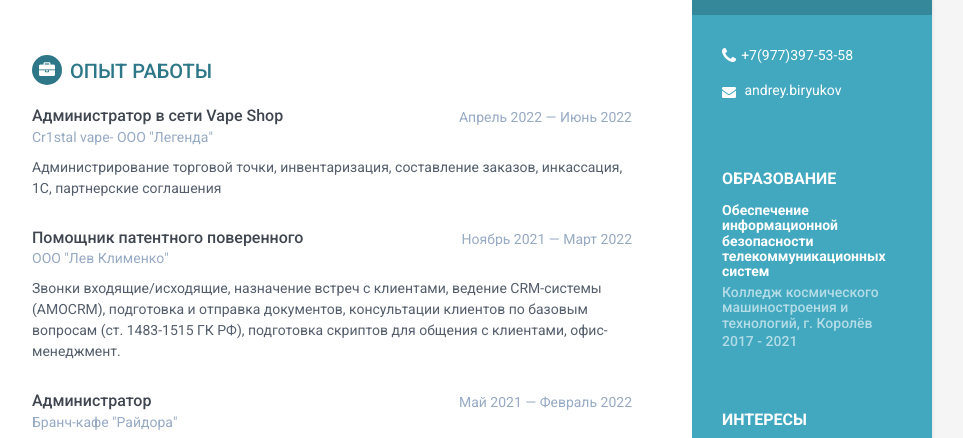
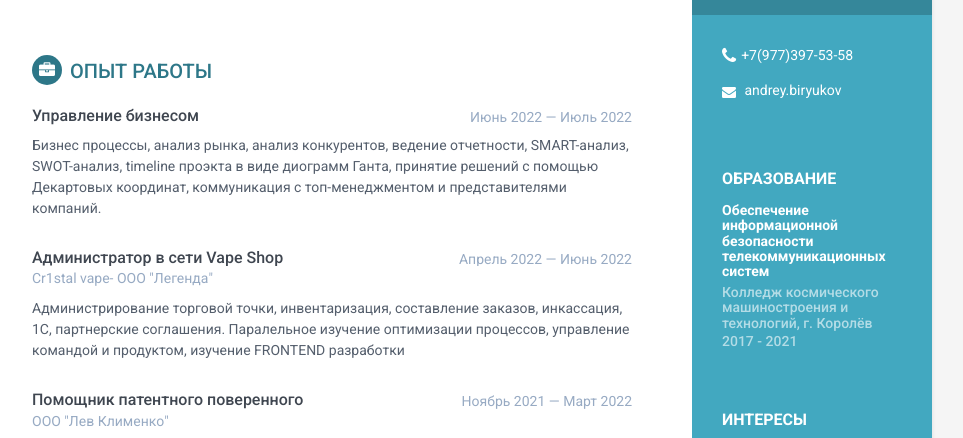
Before and after one commit to AndreyBiryukovOO/AndreyBiryukovOO.github.io, a plain HTML site: page index.html in a window 1280 px wide. Shown: the part 288-726 px from the top of the page, without its empty margins (188-1151 px from the left). Drawn offline with Linux system fonts and the light colour scheme.

Commit message:
Update index.html

```diff
--- a/index.html
+++ b/index.html
@@ -85,6 +85,19 @@
             <section class="section experiences-section">
                 <h2 class="section-title"><i class="fa fa-briefcase"></i>Опыт работы</h2>
 
+				<div class="item">
+                    <div class="meta">
+                        <div class="upper-row">
+                            <h3 class="job-title">Управление бизнесом</h3>
+                            <div class="time">Июнь 2022 — Июль 2022</div>
+                        </div><!--//upper-row-->
+                        <div class="company"> </div>
+                    </div><!--//meta-->
+                    <div class="details">
+                        <p> Бизнес процессы, анализ рынка, анализ конкурентов, ведение отчетности, SMART-анализ, SWOT-анализ, timeline проэкта в виде диограмм Ганта, принятие решений с помощью Декартовых координат, коммуникация с топ-менеджментом и представителями компаний.</p>
+                    </div><!--//details-->
+                </div><!--//item-->
+
 				 <div class="item">
                     <div class="meta">
                         <div class="upper-row">
@@ -94,7 +107,7 @@
                         <div class="company">Cr1stal vape- ООО "Легенда" </div>
                     </div><!--//meta-->
                     <div class="details">
-                        <p> Администрирование торговой точки, инвентаризация, составление заказов, инкассация, 1C, партнерские соглашения </p>
+                        <p> Администрирование торговой точки, инвентаризация, составление заказов, инкассация, 1C, партнерские соглашения. Паралельное изучение оптимизации процессов, управление командой и продуктом, изучение FRONTEND разработки </p>
                     </div><!--//details-->
                 </div><!--//item-->
 
```
